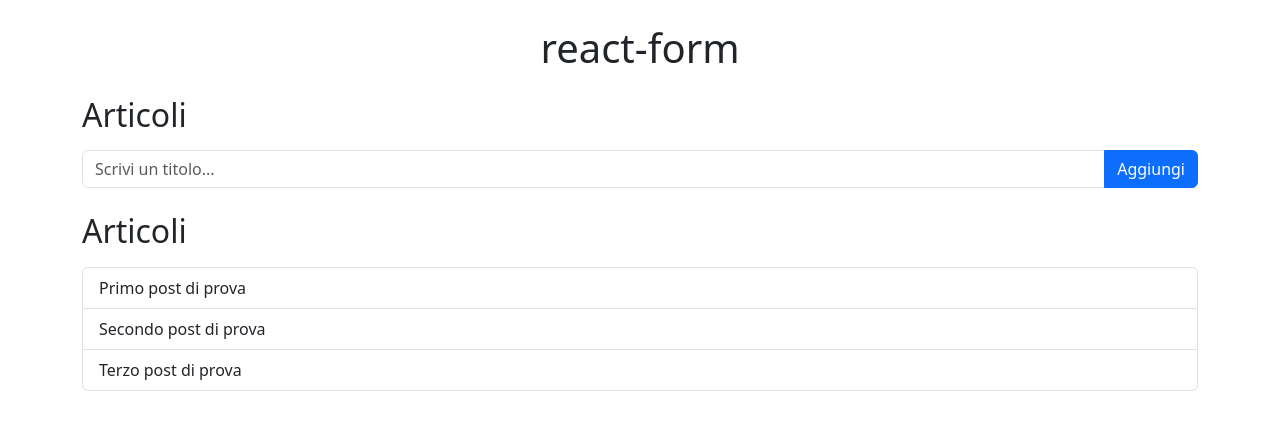
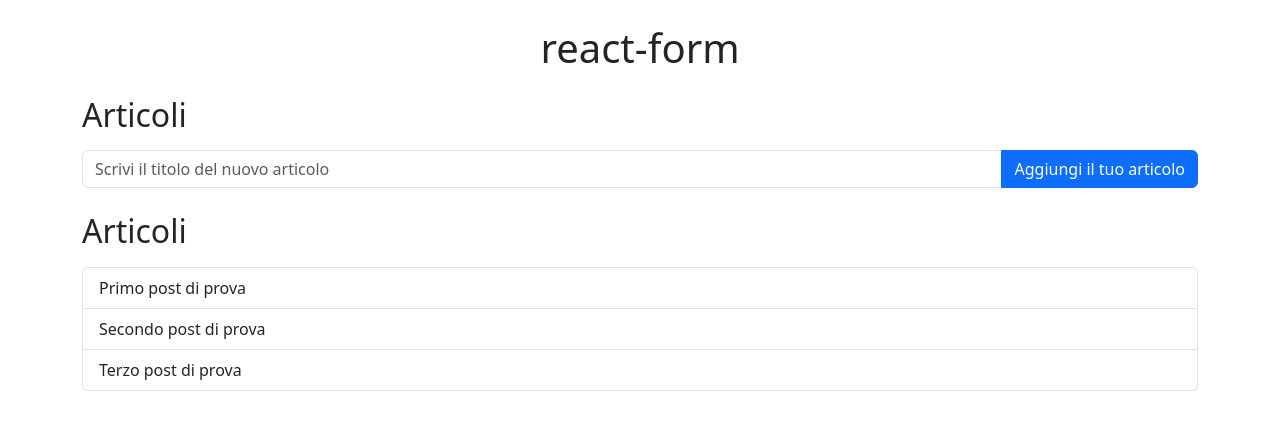
Before and after one commit to Gianluca-Loddo/react-form, a React (Vite) app: page / in a window 1280 px wide. Shown: the top 430 px of the page. Built offline with nearby package versions, Linux system fonts and the light colour scheme.

Commit message:
added trim function create short string command 4 setArticles function

```diff
--- a/src/App.jsx
+++ b/src/App.jsx
@@ -12,33 +12,41 @@ function App() {
 
   // stato per L'INPUT del nuovo articolo
   const [newTitle, setNewTitle] = useState(''); // stato per il titolo del nuovo articolo
+
+  // funzione per aggiungere un nuovo titolo alla lista degli articoli
   const addTitle = (event) => {
     event.preventDefault(); // previene il comportamento di default del form (refresh della pagina)
-    if (!newTitle) return; // se il titolo è vuoto, esce dalla funzione e non fa nulla
-    const newArticle = [...articles, newTitle]; // crea un nuovo array con il nuovo titolo aggiunto tramite spread operator per copiare l'array esistente
-    setArticles(newArticle); // aggiorna lo stato degli articoli
+    const title = newTitle.trim(); // rimuove gli spazi bianchi all'inizio e alla fine del titolo
+    if (!title) return; // se il titolo è vuoto, esce dalla funzione e non fa nulla
+
+    /*const newArticle = [...articles, title]; // crea un nuovo array con il nuovo titolo aggiunto tramite spread operator per copiare l'array esistente
+    setArticles(newArticle); // aggiorna lo stato degli articoli*/
+
+    setArticles([...articles, title]); // aggiorna lo stato degli articoli aggiungendo il nuovo titolo (versione compatta)
+
     setNewTitle(''); // resetta il campo di input del nuovo articolo (svuotandolo)
   };
 
   return (
     <> {/* React Fragment */}
+
       <div className="container py-4"> {/* Bootstrap container con padding verticale */}
         <h1 className="text-center mb-4">react-form</h1> {/* Titolo centrato con margine inferiore */}
-
         <h2 className="mb-3">Articoli</h2>
 
         {/* Form controllato */}
-        <form onSubmit={addTitle} className="mb-4">
+
+        <form onSubmit={addTitle} className="mb-4"> {/* Gestione dell'evento onSubmit, quando si invia il form */}
           <div className="input-group">
             <input
               type="text"
               className="form-control"
-              placeholder="Scrivi un titolo..."
+              placeholder="Scrivi il titolo del nuovo articolo"
               value={newTitle}
-              onChange={(e) => setNewTitle(e.target.value)}
+              onChange={(event) => setNewTitle(event.target.value)} // aggiorna lo stato del titolo del nuovo articolo al cambiamento dell'input
             />
-            <button type="submit" className="btn btn-primary">
-              Aggiungi
+            <button type="submit" className="btn btn-primary"> {/* Bottone per aggiungere un articolo */}
+              Aggiungi il tuo articolo
             </button>
           </div>
         </form>
```
